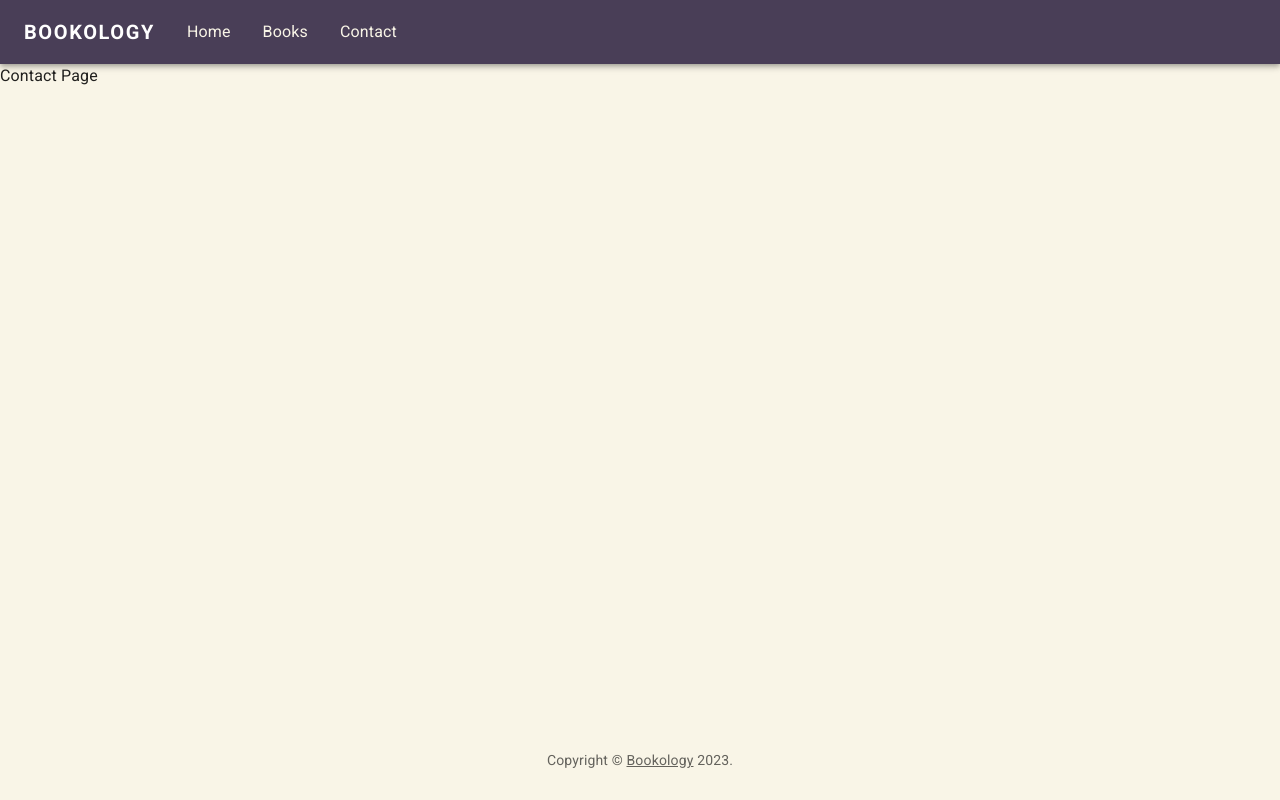
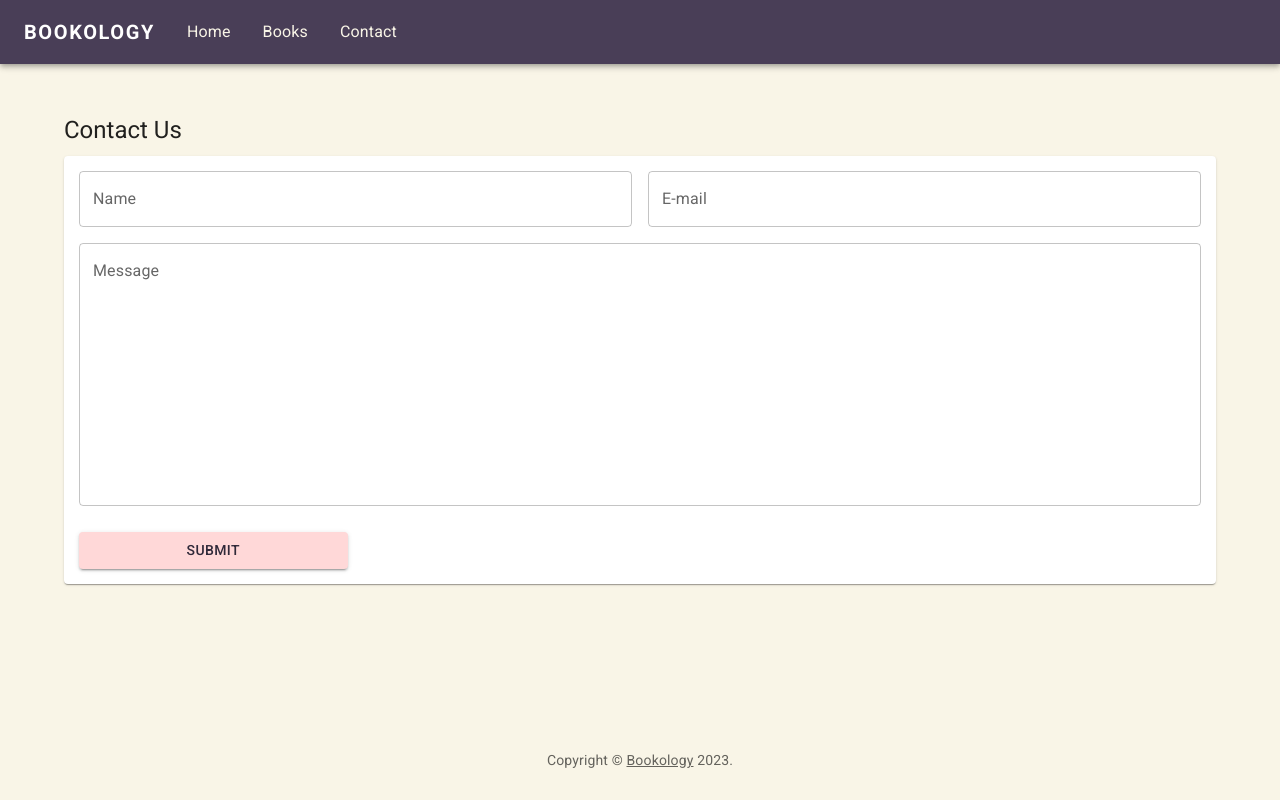
Before and after one commit to Brunastephane/mini-project-web, a React (Create React App) app: page /mini-project-web/contact in a window 1280 px wide. Built offline with nearby package versions, Linux system fonts and the light colour scheme.

Commit message:
Contact Page has been created

```diff
--- a/src/pages/Contact/Contact.tsx
+++ b/src/pages/Contact/Contact.tsx
@@ -1,7 +1,78 @@
-import React from "react";
+import {
+  Alert,
+  Button,
+  Container,
+  Grid,
+  Paper,
+  Stack,
+  TextField,
+  Typography,
+} from "@mui/material";
+import React, { useState } from "react";
 
 function Contact() {
-  return <div>Contact Page</div>;
+  const [name, setName] = useState<string>("");
+  const [email, setEmail] = useState<string>("");
+  const [message, setMessage] = useState<string>("");
+
+  const handleSubmit = () => {
+    console.log(name, email, message);
+  };
+
+  return (
+    <Container>
+      <Typography variant="h5" sx={{ mt: "50px" }}>
+        Contact Us
+      </Typography>
+      <Paper sx={{ p: "15px", mt: "10px" }}>
+        <Grid container spacing={2}>
+          <Grid item xs={6}>
+            <TextField
+              sx={{ width: "100%" }}
+              label="Name"
+              onChange={(event) => {
+                setName(event.target.value);
+              }}
+            />
+          </Grid>
+
+          <Grid item xs={6}>
+            <TextField
+              sx={{ width: "100%" }}
+              label="E-mail"
+              onChange={(event) => {
+                setEmail(event.target.value);
+              }}
+            />
+          </Grid>
+
+          <Grid item xs={12}>
+            <TextField
+              sx={{ width: "100%" }}
+              multiline
+              rows={10}
+              label="Message"
+              onChange={(event) => {
+                setMessage(event.target.value);
+              }}
+            />
+          </Grid>
+
+          <Grid item xs={3}>
+            <Button
+              variant="contained"
+              sx={{ width: "100%", mt: "10px" }}
+              onClick={() => {
+                handleSubmit();
+              }}
+            >
+              Submit
+            </Button>
+          </Grid>
+        </Grid>
+      </Paper>
+    </Container>
+  );
 }
 
 export default Contact;
--- a/src/pages/Main/Main.tsx
+++ b/src/pages/Main/Main.tsx
@@ -1,4 +1,11 @@
-import { Avatar, Chip, Container, Grid, Typography } from "@mui/material";
+import {
+  Avatar,
+  Chip,
+  Container,
+  Grid,
+  Paper,
+  Typography,
+} from "@mui/material";
 import React from "react";
 import AvatarPicture from "../../components/Profile/AvatarPicture";
 import ProfileHeader from "../../components/Profile/ProfileHeader";
@@ -43,6 +50,7 @@ function Main() {
 
   return (
     <Container>
+      <Paper sx={{ p: "20px", mt: "100px" }}>
         <Grid container spacing={0} mt="15px">
           <Grid item xs={9} sx={{ mt: "30px" }}>
             {profileHeader}
@@ -52,6 +60,7 @@ function Main() {
           </Grid>
         </Grid>
         {bio}
+      </Paper>
     </Container>
   );
 }
```
Lines whose indentation alone changed are shown as unchanged.
